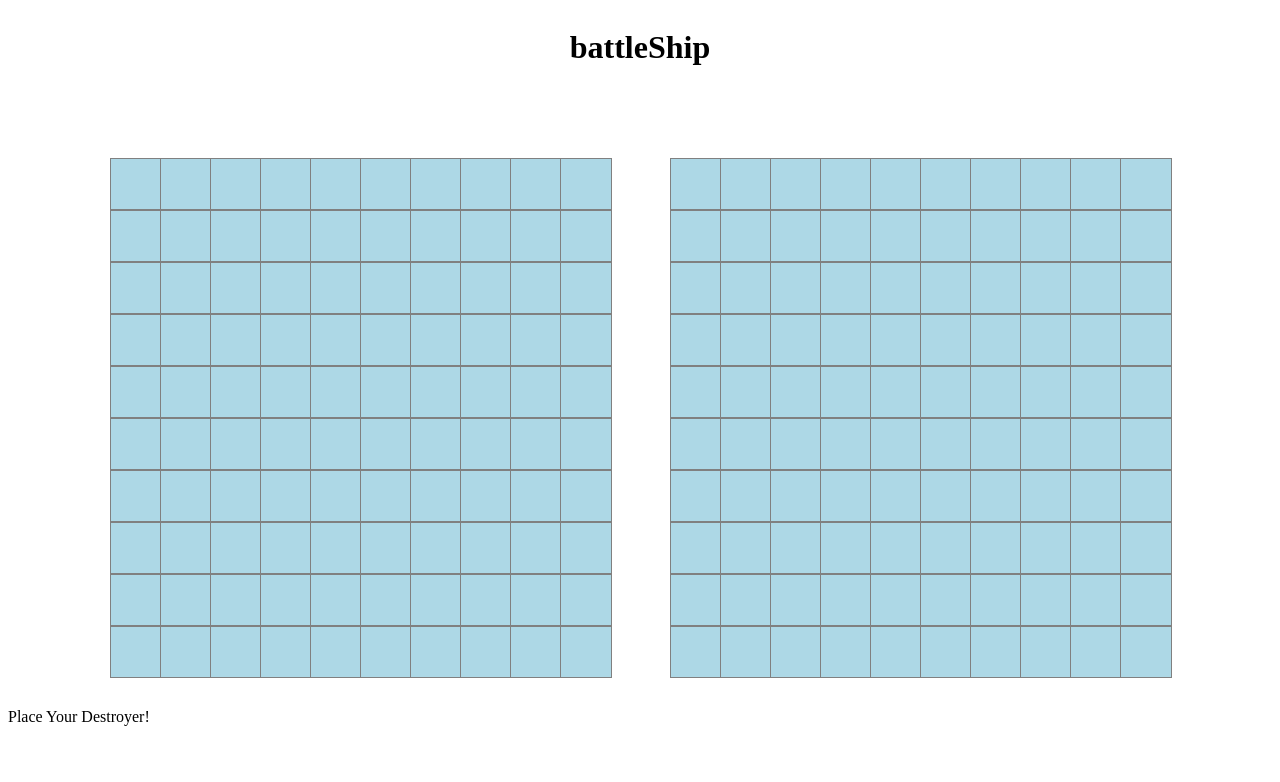
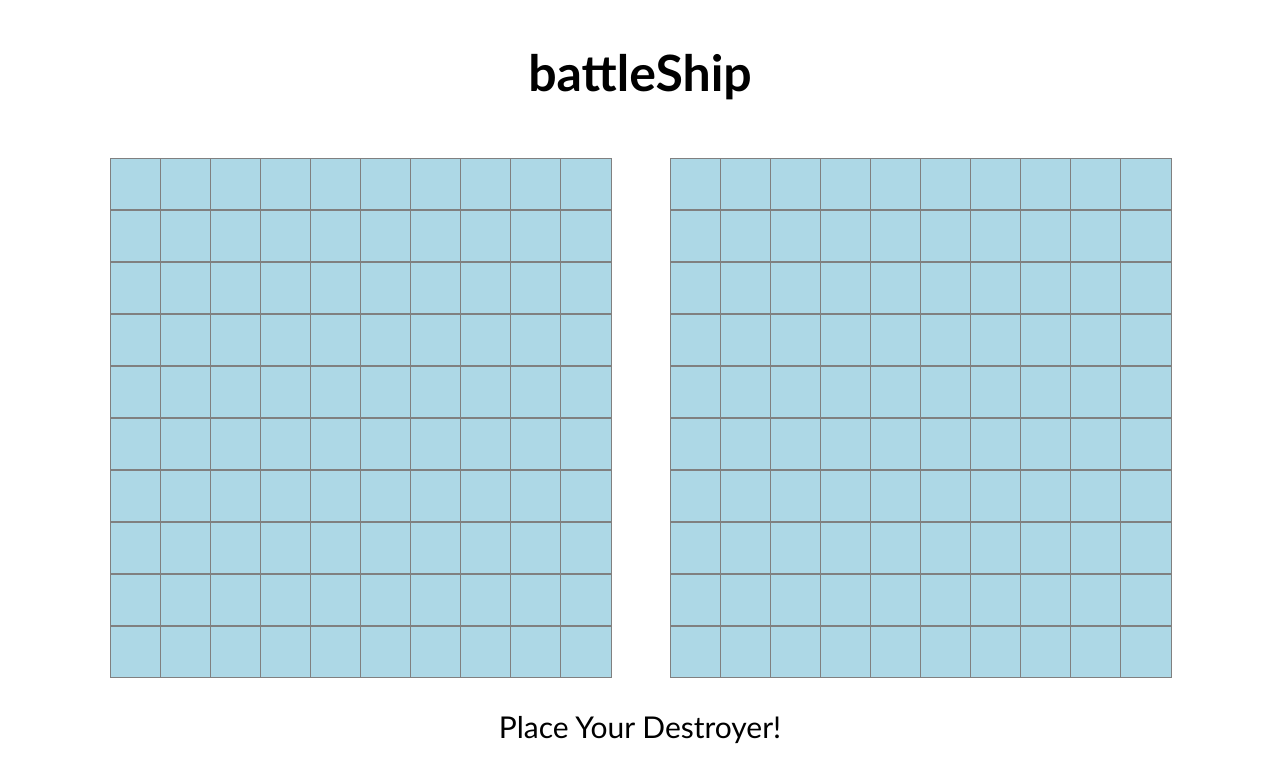
Before and after one commit to housemouse62/Battleship, a website with bundled scripts: page index.html in a window 1280 px wide. Built offline with nearby package versions, Linux system fonts and the light colour scheme.

Commit message:
font work

```diff
--- a/displayUI.css
+++ b/displayUI.css
@@ -1,6 +1,11 @@
 #container {
   display: flex;
   flex-direction: column;
+}
+
+h1 {
+  font-family: "Gill Sans", "Gill Sans MT", Calibri, "Trebuchet MS", sans-serif;
+  font-size: 50px;
 }
 
 .header {
@@ -43,3 +48,15 @@
 .preview-invalid {
   background-color: rgba(255, 0, 0, 0.5) !important;
 }
+
+.footer {
+  display: flex;
+  justify-content: center;
+  align-items: center;
+}
+
+.playerMessageSpace,
+.compMessageSpace {
+  font-family: "Gill Sans", "Gill Sans MT", Calibri, "Trebuchet MS", sans-serif;
+  font-size: 30px;
+}
--- a/index.html
+++ b/index.html
@@ -5,7 +5,7 @@
     <meta name="viewport" content="width=device-width, initial-scale=1.0" />
     <title>Battleship</title>
     <script type="module" src="displayUI.js" defer></script>
-    <link rel="stylesheet" href="displayUI.css" defer />
+    <link rel="stylesheet" href="displayUI.css" />
   </head>
   <body>
     <div id="container"></div>
```
